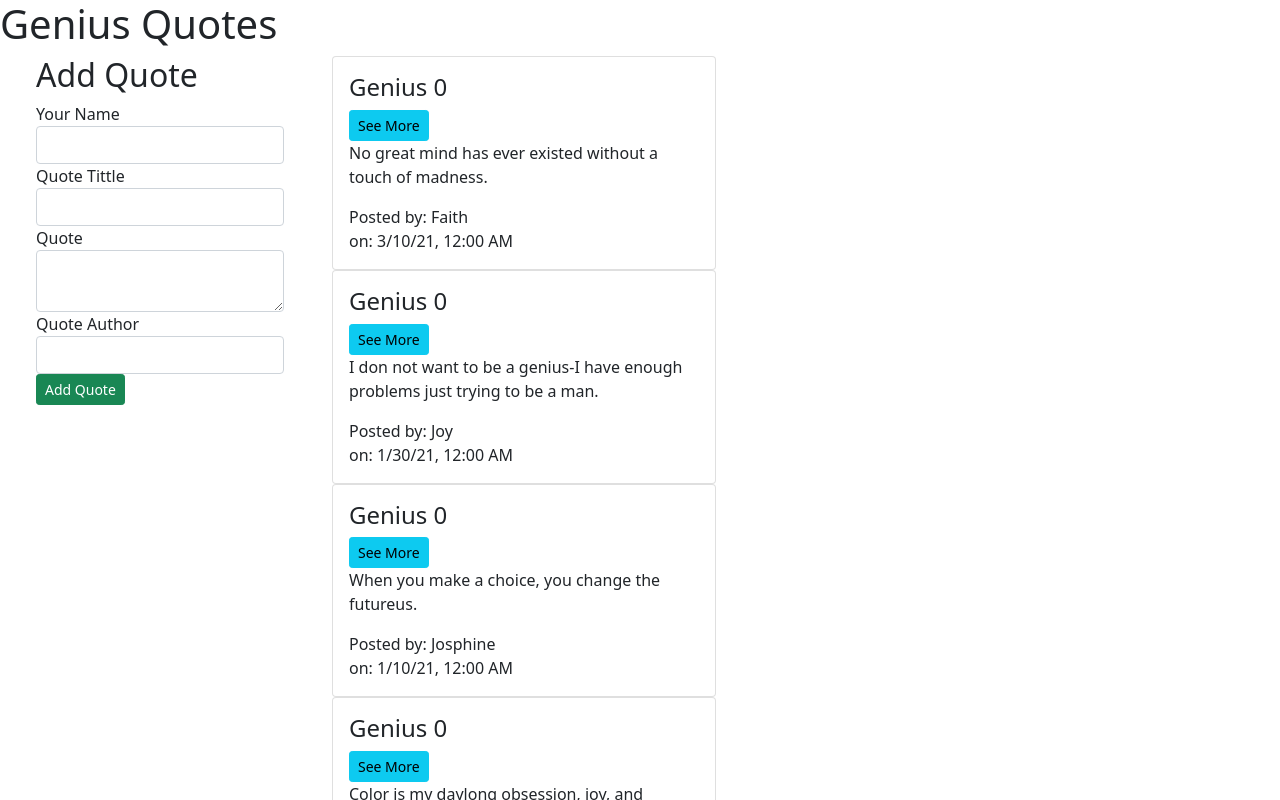
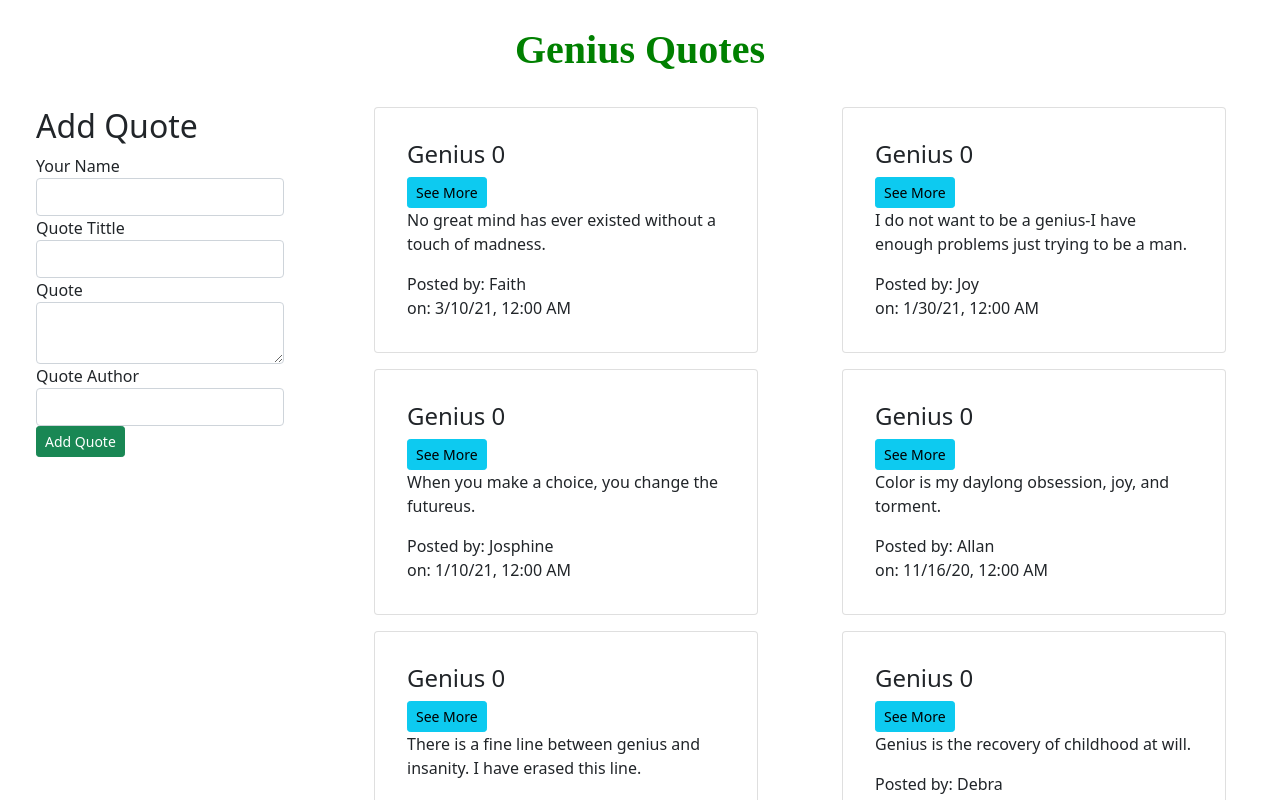
Before and after one commit to Ammoh-Moringa/Quotes, an Angular app in the folder Quotes/: page / in a window 1280 px wide. Shown: the top 800 px of the page. Built offline with nearby package versions, Linux system fonts and the light colour scheme.

Commit message:
Add styling

```diff
--- a/Quotes/src/app/quote-details/quote-details.component.html
+++ b/Quotes/src/app/quote-details/quote-details.component.html
@@ -1,10 +1,14 @@
 <h6 class="card-subtitle mb-2 text-muted"> - {{quoty.author}} <span id="when">Posted: {{quoty.datePosted|datePipe}} days ago.</span> </h6>
-<div class="container-fluid" id="buttons">
-  <button class="btn btn-sm btn-success" (click)='upvote()'>{{quoty.upvotes}} <i class="fa fa-thumbs-up" id="like"><svg xmlns="http://www.w3.org/2000/svg" width="16" height="16" fill="currentColor" class="bi bi-hand-thumbs-up" viewBox="0 0 16 16">
+<div class="container-fluid row" id="buttons">
+  <div class="col-md-6">
+  <button class="btn btn-sm btn-success" (click)='upvote()' style="margin-right: 10%;">{{quoty.upvotes}} <i class="fa fa-thumbs-up" id="like"><svg xmlns="http://www.w3.org/2000/svg" width="16" height="16" fill="currentColor" class="bi bi-hand-thumbs-up" viewBox="0 0 16 16">
     <path d="M8.864.046C7.908-.193 7.02.53 6.956 1.466c-.072 1.051-.23 2.016-.428 2.59-.125.36-.479 1.013-1.04 1.639-.557.623-1.282 1.178-2.131 1.41C2.685 7.288 2 7.87 2 8.72v4.001c0 .845.682 1.464 1.448 1.545 1.07.114 1.564.415 2.068.723l.048.03c.272.165.578.348.97.484.397.136.861.217 1.466.217h3.5c.937 0 1.599-.477 1.934-1.064a1.86 1.86 0 0 0 .254-.912c0-.152-.023-.312-.077-.464.201-.263.38-.578.488-.901.11-.33.172-.762.004-1.149.069-.13.12-.269.159-.403.077-.27.113-.568.113-.857 0-.288-.036-.585-.113-.856a2.144 2.144 0 0 0-.138-.362 1.9 1.9 0 0 0 .234-1.734c-.206-.592-.682-1.1-1.2-1.272-.847-.282-1.803-.276-2.516-.211a9.84 9.84 0 0 0-.443.05 9.365 9.365 0 0 0-.062-4.509A1.38 1.38 0 0 0 9.125.111L8.864.046zM11.5 14.721H8c-.51 0-.863-.069-1.14-.164-.281-.097-.506-.228-.776-.393l-.04-.024c-.555-.339-1.198-.731-2.49-.868-.333-.036-.554-.29-.554-.55V8.72c0-.254.226-.543.62-.65 1.095-.3 1.977-.996 2.614-1.708.635-.71 1.064-1.475 1.238-1.978.243-.7.407-1.768.482-2.85.025-.362.36-.594.667-.518l.262.066c.16.04.258.143.288.255a8.34 8.34 0 0 1-.145 4.725.5.5 0 0 0 .595.644l.003-.001.014-.003.058-.014a8.908 8.908 0 0 1 1.036-.157c.663-.06 1.457-.054 2.11.164.175.058.45.3.57.65.107.308.087.67-.266 1.022l-.353.353.353.354c.043.043.105.141.154.315.048.167.075.37.075.581 0 .212-.027.414-.075.582-.05.174-.111.272-.154.315l-.353.353.353.354c.047.047.109.177.005.488a2.224 2.224 0 0 1-.505.805l-.353.353.353.354c.006.005.041.05.041.17a.866.866 0 0 1-.121.416c-.165.288-.503.56-1.066.56z"/>
   </svg></i></button>
-  <button class="btn btn-sm hate" id="hate" (click)='downvote()'>{{quoty.downvotes}} <i class="fa fa-thumbs-down" id="dislike"><svg xmlns="http://www.w3.org/2000/svg" width="16" height="16" fill="currentColor" class="bi bi-hand-thumbs-down" viewBox="0 0 16 16">
+  <button class="btn btn-sm btn-primary" id="hate" (click)='downvote()'>{{quoty.downvotes}} <i class="fa fa-thumbs-down" id="dislike"><svg xmlns="http://www.w3.org/2000/svg" width="16" height="16" fill="currentColor" class="bi bi-hand-thumbs-down" viewBox="0 0 16 16">
     <path d="M8.864 15.674c-.956.24-1.843-.484-1.908-1.42-.072-1.05-.23-2.015-.428-2.59-.125-.36-.479-1.012-1.04-1.638-.557-.624-1.282-1.179-2.131-1.41C2.685 8.432 2 7.85 2 7V3c0-.845.682-1.464 1.448-1.546 1.07-.113 1.564-.415 2.068-.723l.048-.029c.272-.166.578-.349.97-.484C6.931.08 7.395 0 8 0h3.5c.937 0 1.599.478 1.934 1.064.164.287.254.607.254.913 0 .152-.023.312-.077.464.201.262.38.577.488.9.11.33.172.762.004 1.15.069.13.12.268.159.403.077.27.113.567.113.856 0 .289-.036.586-.113.856-.035.12-.08.244-.138.363.394.571.418 1.2.234 1.733-.206.592-.682 1.1-1.2 1.272-.847.283-1.803.276-2.516.211a9.877 9.877 0 0 1-.443-.05 9.364 9.364 0 0 1-.062 4.51c-.138.508-.55.848-1.012.964l-.261.065zM11.5 1H8c-.51 0-.863.068-1.14.163-.281.097-.506.229-.776.393l-.04.025c-.555.338-1.198.73-2.49.868-.333.035-.554.29-.554.55V7c0 .255.226.543.62.65 1.095.3 1.977.997 2.614 1.709.635.71 1.064 1.475 1.238 1.977.243.7.407 1.768.482 2.85.025.362.36.595.667.518l.262-.065c.16-.04.258-.144.288-.255a8.34 8.34 0 0 0-.145-4.726.5.5 0 0 1 .595-.643h.003l.014.004.058.013a8.912 8.912 0 0 0 1.036.157c.663.06 1.457.054 2.11-.163.175-.059.45-.301.57-.651.107-.308.087-.67-.266-1.021L12.793 7l.353-.354c.043-.042.105-.14.154-.315.048-.167.075-.37.075-.581 0-.211-.027-.414-.075-.581-.05-.174-.111-.273-.154-.315l-.353-.354.353-.354c.047-.047.109-.176.005-.488a2.224 2.224 0 0 0-.505-.804l-.353-.354.353-.354c.006-.005.041-.05.041-.17a.866.866 0 0 0-.121-.415C12.4 1.272 12.063 1 11.5 1z"/>
   </svg></i></button>
-  <button class="btn btn-sm btn-danger" id="del" (click)='deleteQuote(true)'><i class="fa fa-trash" id="delete"></i></button>
+  </div>
+  <div class="col-md-6">
+  <button class="btn btn-sm btn-danger" id="del" (click)='deleteQuote(true)'><i class="fa fa-trash" id="delete"></i>Delete</button>
+  </div>
 </div>
--- a/Quotes/src/app/quote/quote.component.css
+++ b/Quotes/src/app/quote/quote.component.css
@@ -0,0 +1,15 @@
+.all-cards {
+  display: flex;
+  flex-wrap: wrap;
+  justify-content: space-around;
+  margin-bottom: 10px;
+}
+
+h1 {
+  font-family: 'Special Elite', cursive;
+  color: green;
+  text-align: center;
+  font-weight: bolder;
+  padding-bottom: 2%;
+  padding-top: 2%;
+}
--- a/Quotes/src/app/quote/quote.component.html
+++ b/Quotes/src/app/quote/quote.component.html
@@ -1,5 +1,4 @@
-<div class="overlay">
-  <h1>
+<h1>
     {{ title | titlecase }}
   </h1>
   <div class="container-fluid">
@@ -9,7 +8,7 @@
       </div>
       <div class="col-sm-9">
         <div class="all-cards">
-          <div *ngFor="let quote of sortQuotes let i= index" class="card" style="width: 24rem;"  >
+          <div *ngFor="let quote of sortQuotes let i= index" class="card p-3 mb-3" style="width: 24rem;"  >
             <div class="card-body">
               <h4 class="card-title" appHighlightQoute >{{quote.title}} {{quote.upvotes}}</h4><button (click)='displayInfo(i)' class="btn btn-info btn-sm" id="quotes-button" >See More</button>
               <p appHighlight class="card-text" id="param">{{quote.quote}}</p>
@@ -22,5 +21,3 @@
       </div>
     </div>
   </div>
-
-</div>
--- a/Quotes/src/app/quote/quote.component.ts
+++ b/Quotes/src/app/quote/quote.component.ts
@@ -16,7 +16,7 @@ export class QuoteComponent implements OnInit {
     new Quotes (5,'Nehemiah','Genius','The only genius that is worth anything is the genius for hard work.','Oscar Wilde',new Date(2020,3,19),0,0),
     new Quotes (6,'Josphine','Genius','When you make a choice, you change the futureus.','Deepak Chopra',new Date(2020,12,10),0,0),
     new Quotes (7,'Allan','Genius','Color is my daylong obsession, joy, and torment.','Claude Monet ',new Date(2020,10,16),0,0),
-    new Quotes (8,'Joy','Genius','I don not want to be a genius-I have enough problems just trying to be a man.','Albert Camus ',new Date(2020,12,30),0,0),
+    new Quotes (8,'Joy','Genius','I do not want to be a genius-I have enough problems just trying to be a man.','Albert Camus ',new Date(2020,12,30),0,0),
 
 
   ];
--- a/Quotes/src/app/quotes-forms/quotes-forms.component.html
+++ b/Quotes/src/app/quotes-forms/quotes-forms.component.html
@@ -4,13 +4,13 @@
   <form (ngSubmit)='addQuote() ;quotesForm.resetForm({})' #quotesForm='ngForm'>
       <div class="form-group">
         <label for="name">Your Name</label>
-        <input type="text" required class="form-control" id="name" [(ngModel)]='quoted.name' name="name" #name='ngModel' minlength="3">
+        <input type="text" required class="form-control" id="name" [(ngModel)]='quoted.name' name="name" #name='ngModel'  required>
         <div *ngIf="name.invalid && name.dirty" class="alert alert-danger">
           <div>
-              Your name is required.
+            <p>Your name is required.</p>
           </div>
           <div>
-            Name is at least 3 characters long.
+          <p>Name is at least 3 characters long.</p>
           </div>
         </div>
       </div>
@@ -19,7 +19,7 @@
         <input type="text" required class="form-control" id="title" (ngModel)="quoted.title" name="title" #title='ngModel'>
         <div *ngIf="title.invalid && title.dirty" class="alert alert-danger">
           <div>
-              Title is required.
+             <p>Title is required.</p>
           </div>
         </div>
       </div>
```
